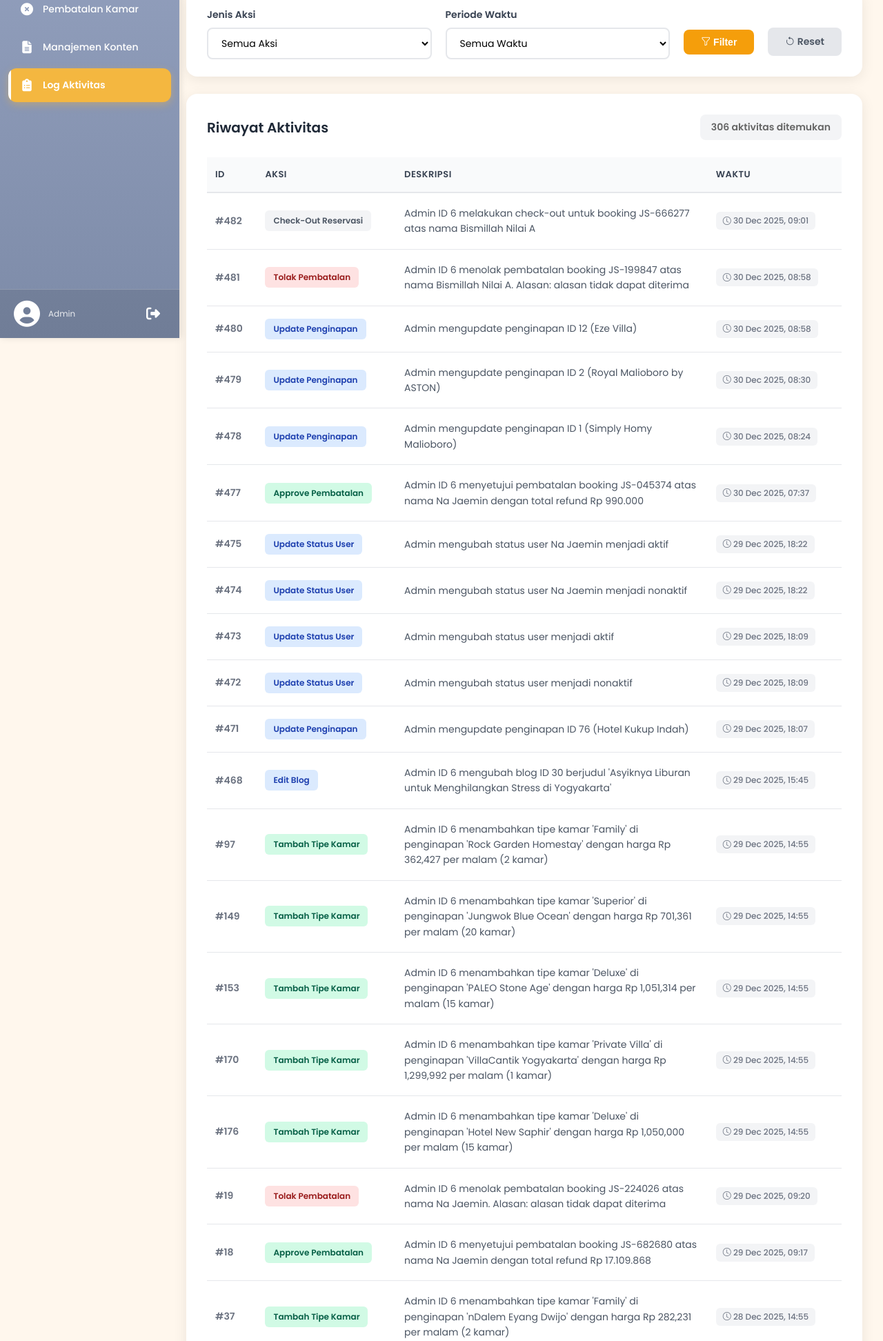
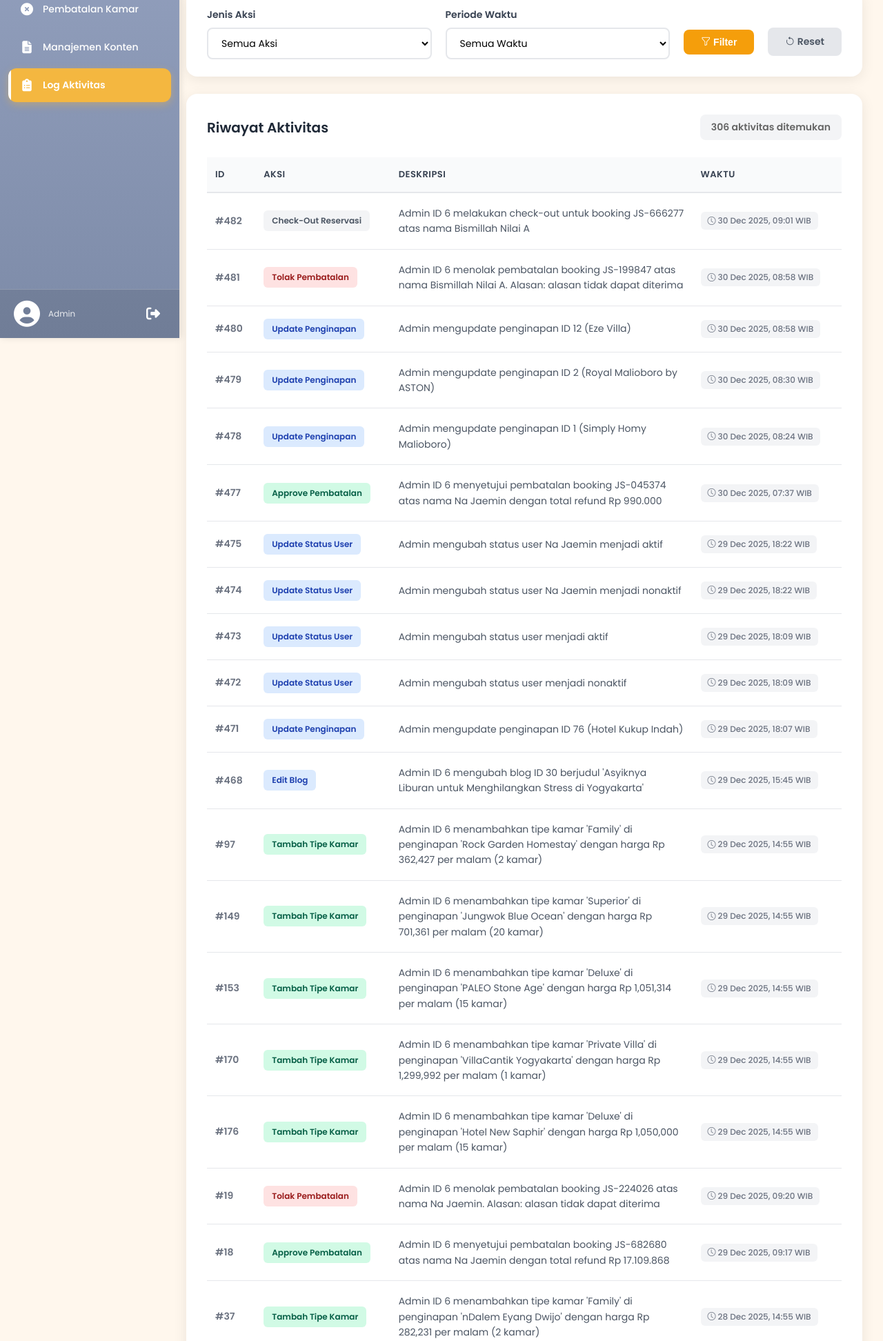
Before and after one commit to dewii8/YogyaStay-WebAkomodasi, a PHP site: page /yogyastay/log.php in a window 1280 px wide. Shown: the part 310-2254 px from the top of the page at 69% size. Run offline with PHP 8.4, Linux system fonts and the light colour scheme; a user stored in the database is signed in; data comes from the database, SQL or seed files in the repository; some libraries are stand-ins or nearby versions.

Commit message:
update file log.php

```diff
--- a/admin/log/log.php
+++ b/admin/log/log.php
@@ -1,5 +1,8 @@
 <?php
 require_once '../../config.php';
+
+// Set timezone ke WIB (Waktu Indonesia Barat)
+date_default_timezone_set('Asia/Jakarta');
 
 if (!isset($_SESSION['role_id']) || $_SESSION['role_id'] !== 'admin') {
     header("Location: ../../autentikasi/login.php");
@@ -585,7 +588,7 @@ $query_aksi_types = mysqli_query($conn, "
                                         <td>
                                             <span class="time-badge">
                                                 <i class="bi bi-clock"></i>
-                                                <?= date('d M Y, H:i', strtotime($row['created_at'])) ?>
+                                                <?= date('d M Y, H:i', strtotime($row['created_at'])) ?> WIB
                                             </span>
                                         </td>
                                     </tr>
```
